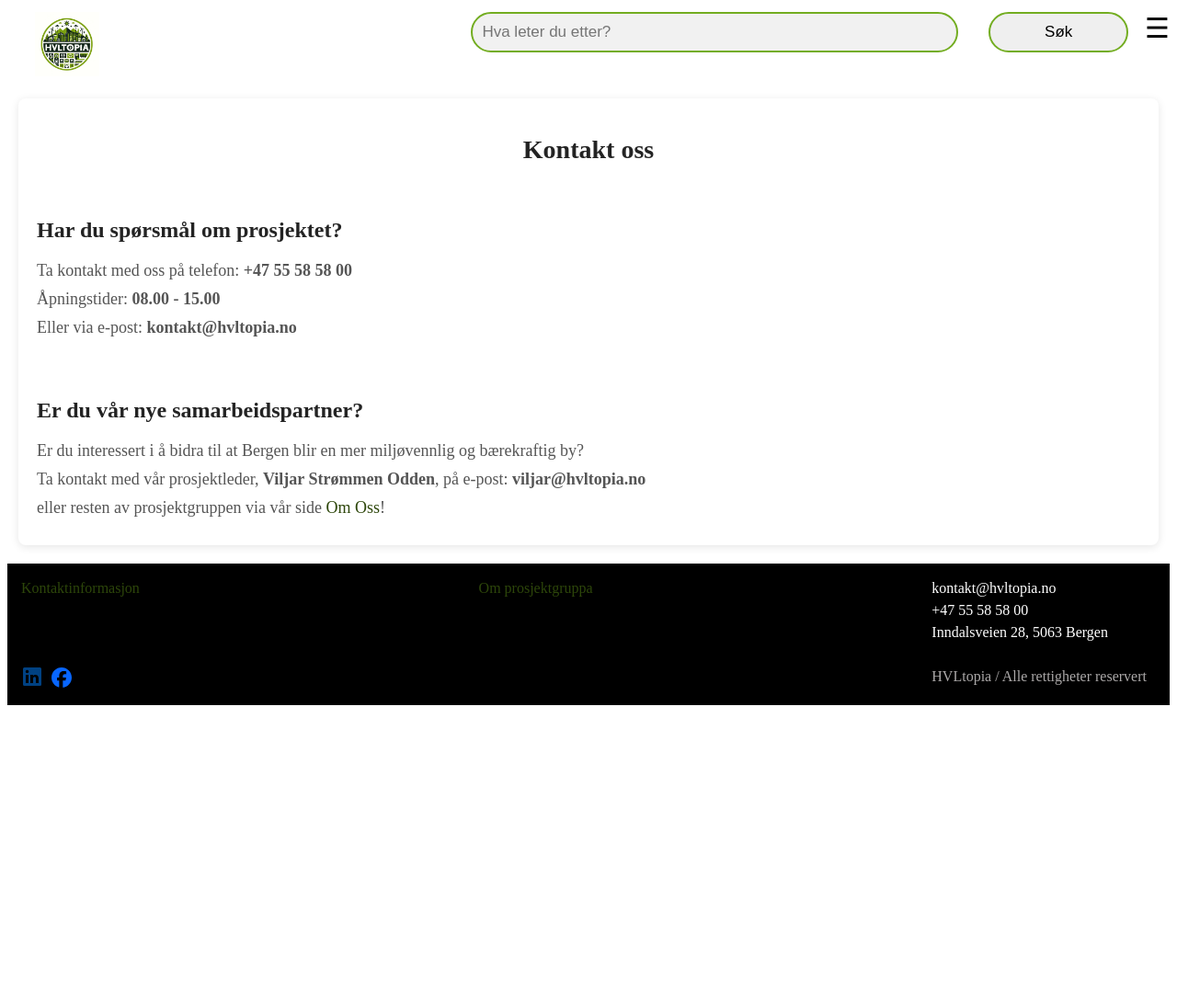
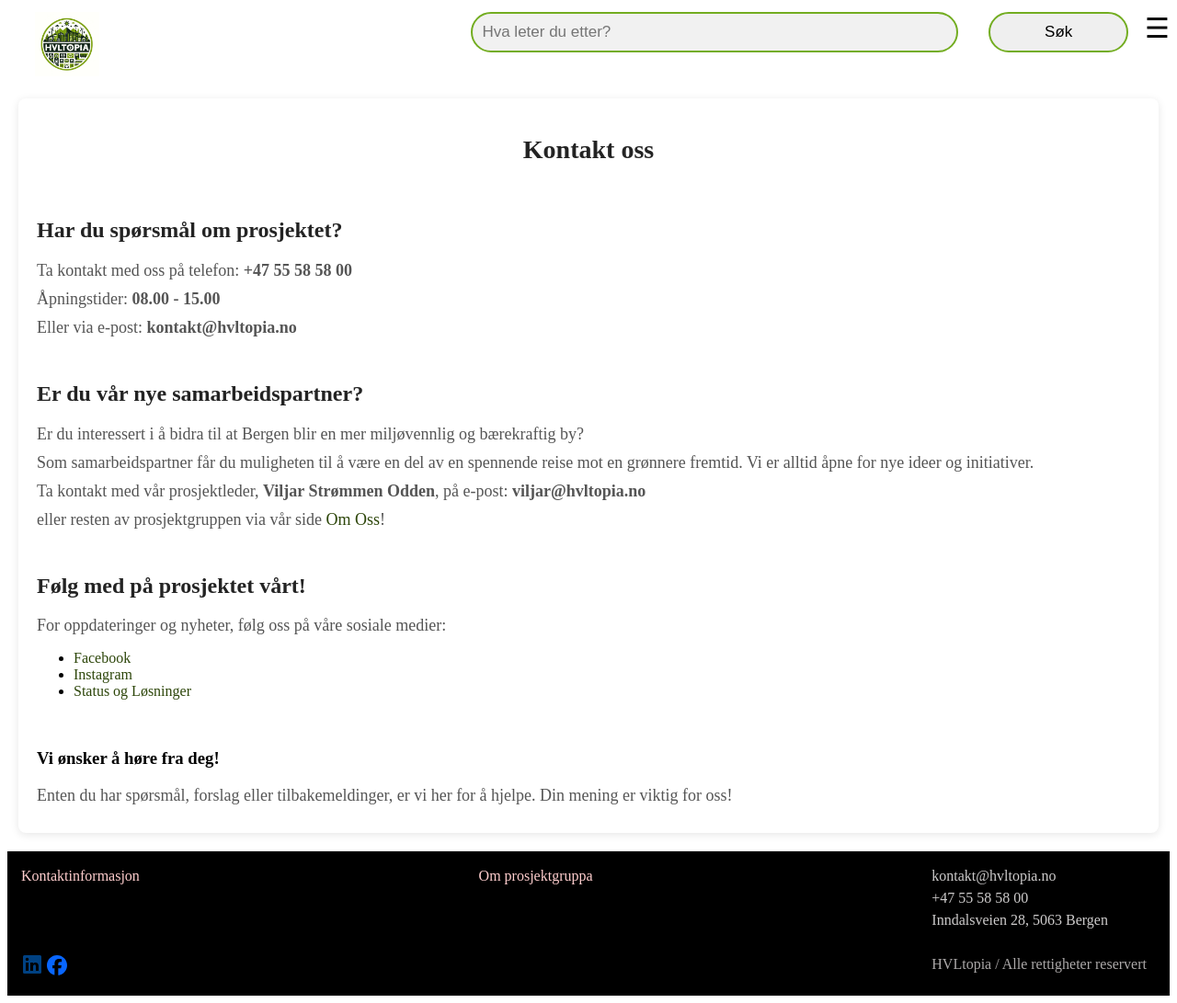
Before and after one commit to hvl186477/hvl186477.github.io, a PHP site: page /KontaktOss.html in a window 1280 px wide. Shown: the whole page at 92% size. Before the commit the page ends 767 px from the top, so only its background shows below. Run offline with PHP 8.4, Linux system fonts and the light colour scheme.

Commit message:
Ingen feilmeldinger!!!

```diff
--- a/KontaktOss.html
+++ b/KontaktOss.html
@@ -49,19 +49,33 @@
     <div class="container">
         <h1>Kontakt oss</h1>
         <br>
+
         <h2>Har du spørsmål om prosjektet?</h2>
-
         <p>Ta kontakt med oss på telefon: <strong>+47 55 58 58 00</strong></p>
         <p>Åpningstider: <strong>08.00 - 15.00</strong></p>
         <p>Eller via e-post: <strong>kontakt@hvltopia.no</strong></p>
         <br>
-        <br>
+
         <h2>Er du vår nye samarbeidspartner?</h2>
         <p>Er du interessert i å bidra til at Bergen blir en mer miljøvennlig og bærekraftig by?</p>
+        <p>Som samarbeidspartner får du muligheten til å være en del av en spennende reise mot en grønnere fremtid. Vi er alltid åpne for nye ideer og initiativer.</p>
         <p>Ta kontakt med vår prosjektleder, <strong>Viljar Strømmen Odden</strong>, på e-post: <strong>viljar@hvltopia.no</strong></p>
         <p>eller resten av prosjektgruppen via vår side <a href="OmOss.html" class="link-om-oss">Om Oss</a>!</p>
+        <br>
+        <h2>Følg med på prosjektet vårt!</h2>
+        <p>For oppdateringer og nyheter, følg oss på våre sosiale medier:</p>
+        <ul>
+            <li><a href="https://www.facebook.com/hvl" target="_blank">Facebook</a></li>
+            <li><a href="https://www.linkedin.com/school/hogskulen-pa-vestlandet" target="_blank">Instagram</a></li>
+            <li><a href="LosningerOgResultat.html" target="_blank">Status og Løsninger</a></li>
+        </ul>
+        <br>
+        <h3>Vi ønsker å høre fra deg!</h3>
+        <p>Enten du har spørsmål, forslag eller tilbakemeldinger, er vi her for å hjelpe. Din mening er viktig for oss!</p>
+
+
+
     </div>
-
 </body>
 <footer class="footer">
     <div class="footer-content">
--- a/style.css
+++ b/style.css
@@ -277,7 +277,13 @@ float: right;
     margin: 0;
     font-size: 16px;
     line-height: 1.5;
-    color: white;
+    color: rgb(205, 203, 203);
+}
+.footer-content a {
+    margin: 0;
+    font-size: 16px;
+    line-height: 1.5;
+    color: #ffcece;
 }
 
 .footer-links {
@@ -286,14 +292,15 @@ float: right;
     margin: 10px 0 0;
 
 }
-
 .footer-links li {
     display: inline;
     margin: 0 10px;
+
 }
 
 .footer-links a:hover {
     text-decoration: underline;
+
 
 }
 
@@ -432,9 +439,3 @@ h2.stil2{
 .lenker a {
 	font-size: 20px
 }
-.p-footer {
-    font-size: 30px;
-	line-height: 1.4;
-    color: rgb(9, 255, 108);
-
-}
```
